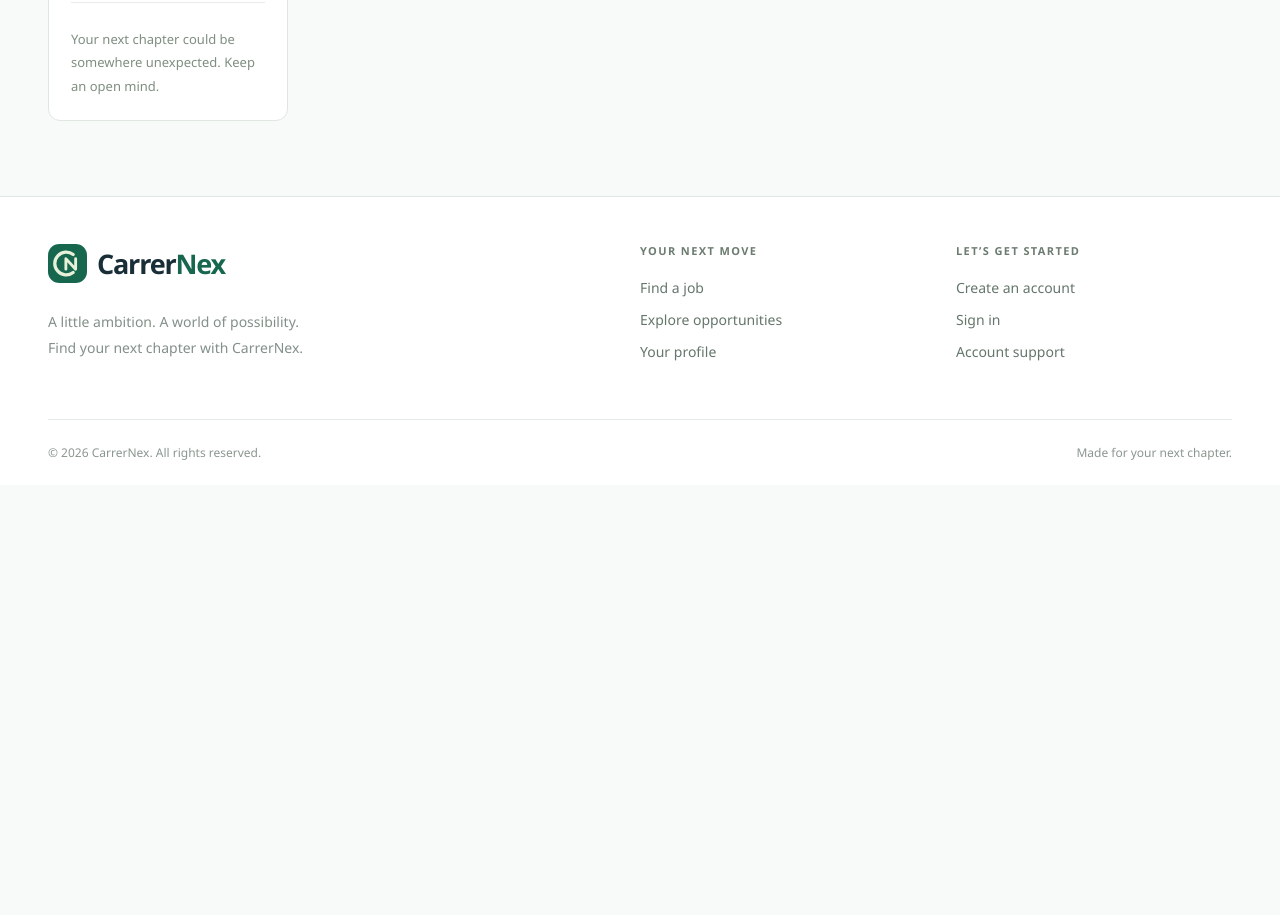
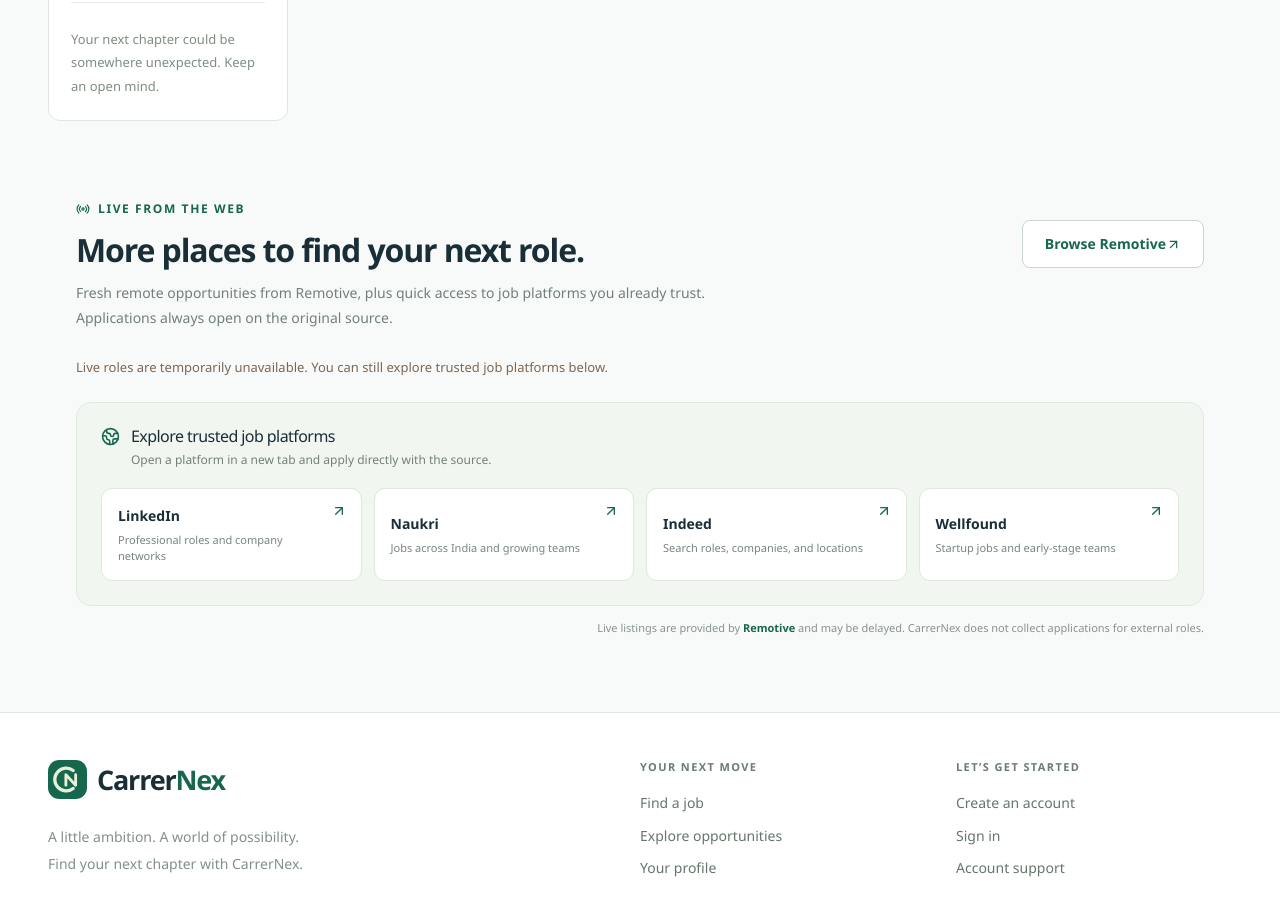
Before and after one commit to AbhayPatange/Job-Portal, a React (Vite) app in the folder frontend/: page /jobs in a window 1280 px wide. Shown: the part 800-1715 px from the top of the page. Before the commit the page ends 1285 px from the top, so only its background shows below. Built offline with nearby package versions, Linux system fonts and the light colour scheme; no server answers.

Commit message:
Show external opportunities on jobs page

```diff
--- a/frontend/src/components/Jobs.jsx
+++ b/frontend/src/components/Jobs.jsx
@@ -5,6 +5,7 @@ import Job from "./Job";
 import { Search, SlidersHorizontal, X } from "lucide-react";
 import { useSelector } from "react-redux";
 import useGetAllJobs from "@/hooks/useGetAllJobs";
+import ExternalOpportunities from "./ExternalOpportunities";
 export default function Jobs() {
   useGetAllJobs("");
   const { allJobs } = useSelector((s) => s.job);
@@ -143,6 +144,7 @@ export default function Jobs() {
             </div>
           </section>
         </div>
+        <ExternalOpportunities />
       </main>
       <Footer />
     </>
```
